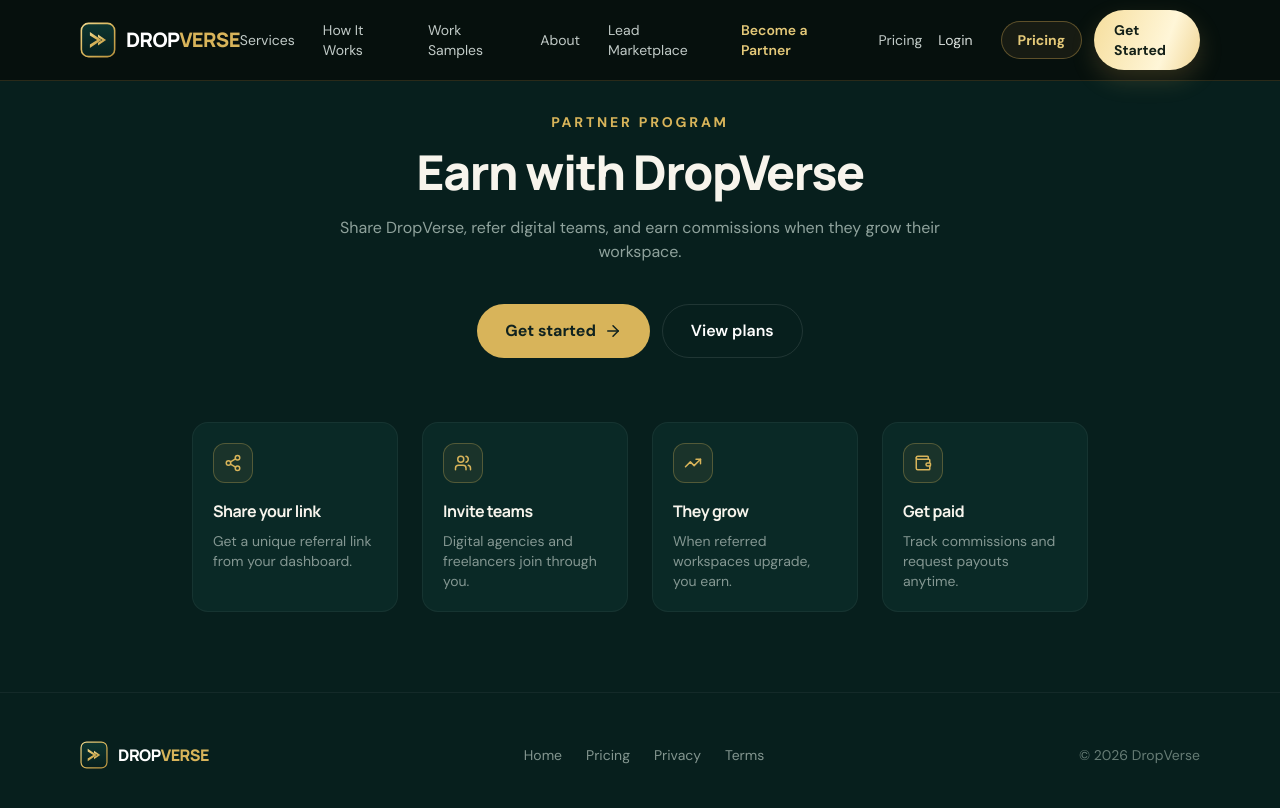
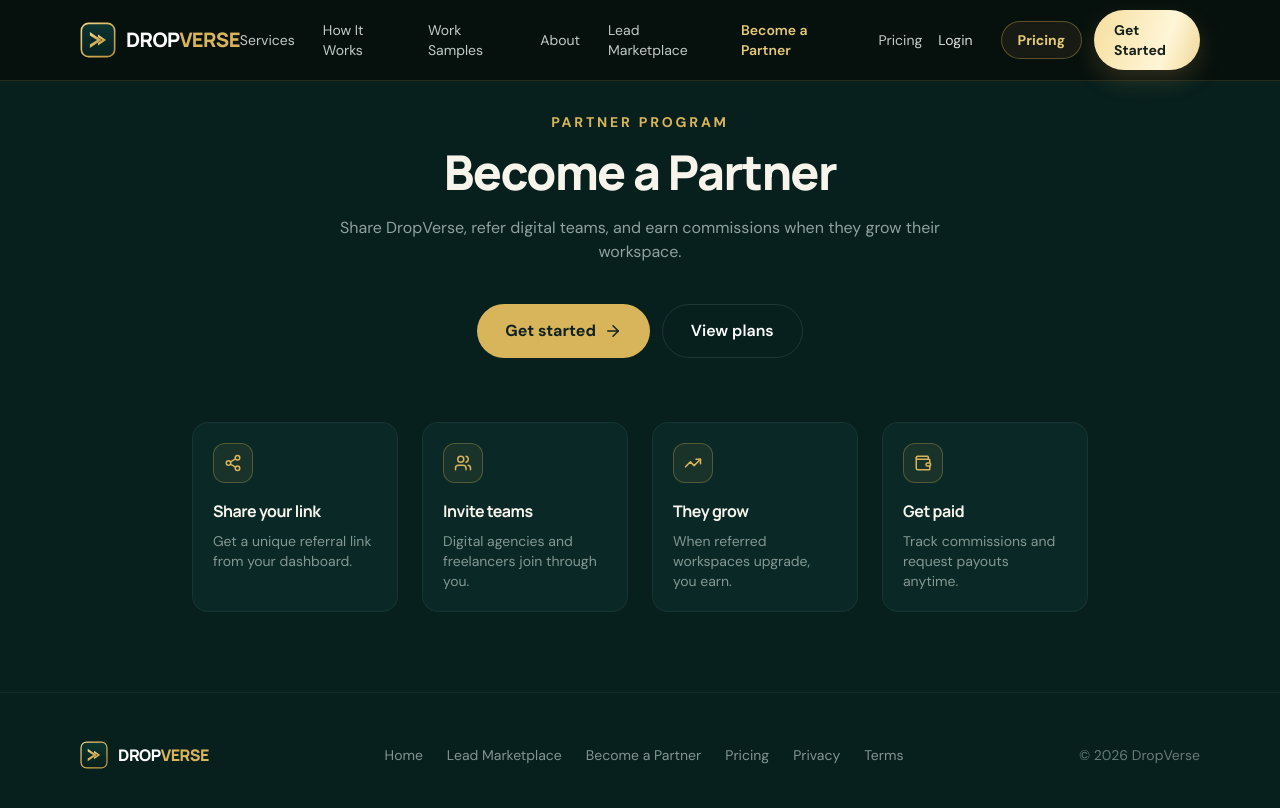
Before and after one commit to dropverseagency/dropverse, a Next.js app: page /earn in a window 1280 px wide. Shown: the top 808 px of the page. Built offline with nearby package versions, Linux system fonts and the light colour scheme; no server answers.

Commit message:
feat(earn): rename page title to Become a Partner + nav links

```diff
--- a/app/earn/page.tsx
+++ b/app/earn/page.tsx
@@ -18,7 +18,7 @@ export default function EarnPage() {
         <div className="mx-auto max-w-2xl text-center">
           <p className="text-sm font-bold uppercase tracking-[.2em] text-[#d8b45a]">Partner program</p>
           <h1 className="font-display mt-4 text-4xl font-extrabold tracking-tight sm:text-5xl">
-            Earn with DropVerse
+            Become a Partner
           </h1>
           <p className="mt-5 text-[#8fa29c]">
             Share DropVerse, refer digital teams, and earn commissions when they grow their workspace.
@@ -62,6 +62,8 @@ export default function EarnPage() {
           <Brand compact />
           <div className="flex flex-wrap gap-6 text-sm text-[#83958f]">
             <Link href="/" className="hover:text-[#d8b45a]">Home</Link>
+            <Link href="/leads" className="hover:text-[#d8b45a]">Lead Marketplace</Link>
+            <Link href="/earn" className="hover:text-[#d8b45a]">Become a Partner</Link>
             <Link href="/pricing" className="hover:text-[#d8b45a]">Pricing</Link>
             <Link href="/privacy" className="hover:text-[#d8b45a]">Privacy</Link>
             <Link href="/terms" className="hover:text-[#d8b45a]">Terms</Link>
```
